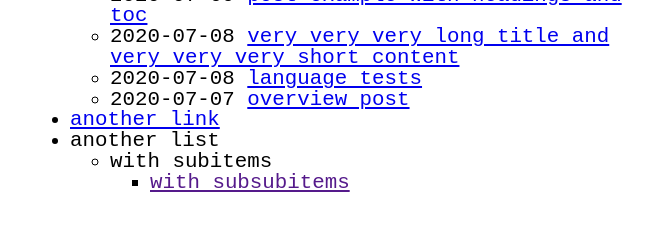
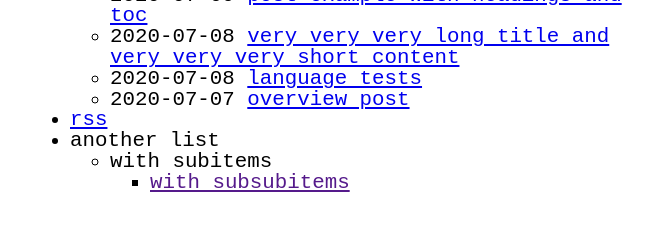
Before and after one commit to riggraz/no-style-please, a Jekyll site: the page built from index.md, in a window 1280 px wide. Shown: the part 263-494 px from the top of the page, without its empty margins (290-943 px from the left). Built offline with Jekyll 4.4.1, drawn with Linux system fonts in a browser that asks for light colours.

```diff
--- a/_config.yml
+++ b/_config.yml
@@ -6,7 +6,12 @@ description: >
   A (nearly) no-css minimalist Jekyll theme.
 favicon: "./logo.png"
 
+theme: no-style-please
+
 theme_config:
   back_home_text: ".." # customize text for homepage link in post layout
   date_format: "%Y-%m-%d" # customize how date is formatted
   show_description: false # show blog description in home page
+
+plugins:
+  - jekyll-feed
--- a/_data/menu.yml
+++ b/_data/menu.yml
@@ -14,9 +14,8 @@ entries:
     url: false
     entries: false
 
-  - title: another link
-    url: http://github.com/riggraz/
-    entries: false
+  - title: rss
+    url: feed.xml
 
   - title: another list
     url: false
```
Also changed, not shown: no-style-please.gemspec.
